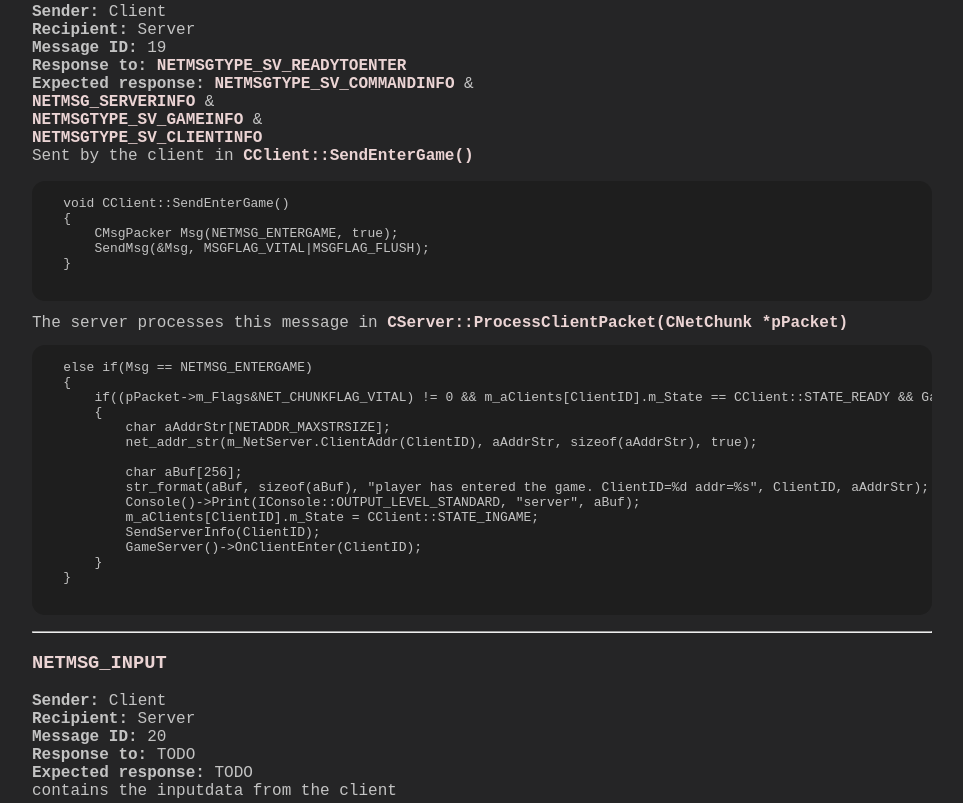
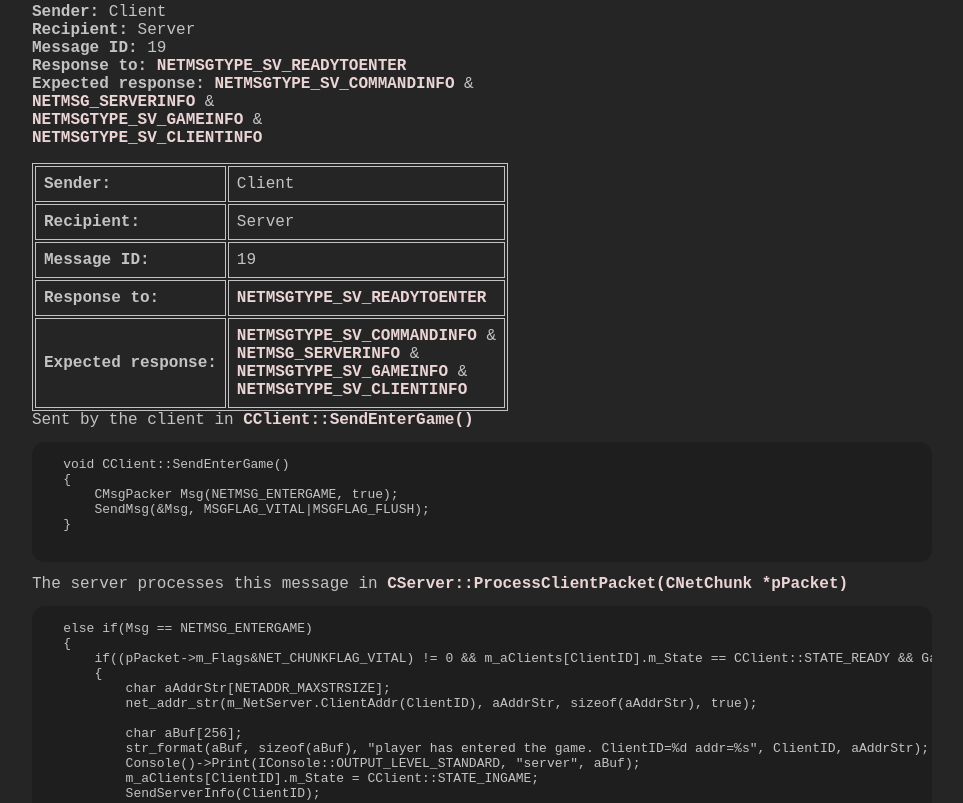
Before and after one commit to ChillerDragon/teeworlds-protocol, a plain HTML site: page 07/system_messages.html in a window 1280 px wide. Shown: the part 10894-11697 px from the top of the page, without its empty margins (158-1121 px from the left). Drawn offline with Linux system fonts and the light colour scheme.

Commit message:
Play around with table

```diff
--- a/07/system_messages.html
+++ b/07/system_messages.html
@@ -760,6 +760,33 @@
             <a href="#NETMSG_SERVERINFO">NETMSG_SERVERINFO</a> & <br>
             <a href="game_messages.html#NETMSGTYPE_SV_GAMEINFO">NETMSGTYPE_SV_GAMEINFO</a> & <br>
             <a href="game_messages.html#NETMSGTYPE_SV_CLIENTINFO">NETMSGTYPE_SV_CLIENTINFO</a> <br>
+
+
+            <table>
+                <tr>
+                    <td><strong>Sender:</strong></td><td>Client</td>
+                </tr>
+                <tr>
+                    <td><strong>Recipient:</strong></td><td>Server</td>
+                </tr>
+                <tr>
+                    <td><strong>Message ID:</strong></td><td>19</td>
+                </tr>
+                <tr>
+                    <td><strong>Response to:</strong></td><td><a href="game_messages.html#NETMSGTYPE_SV_READYTOENTER">NETMSGTYPE_SV_READYTOENTER</a></td>
+                </tr>
+                <tr>
+                    <td><strong>Expected response:</strong></td>
+                    <td>
+                        <a href="game_messages.html#NETMSGTYPE_SV_COMMANDINFO">NETMSGTYPE_SV_COMMANDINFO</a> & <br>
+                        <a href="#NETMSG_SERVERINFO">NETMSG_SERVERINFO</a> & <br>
+                        <a href="game_messages.html#NETMSGTYPE_SV_GAMEINFO">NETMSGTYPE_SV_GAMEINFO</a> & <br>
+                        <a href="game_messages.html#NETMSGTYPE_SV_CLIENTINFO">NETMSGTYPE_SV_CLIENTINFO</a>
+                    </td>
+                </tr>
+            </table>
+
+
             Sent by the client in
             <a href="https://github.com/teeworlds/teeworlds/blob/26d24ec061d44e6084b2d77a9b8a0a48e354eba6/src/engine/client/client.cpp#L356-L360">
                 CClient::SendEnterGame()
```
